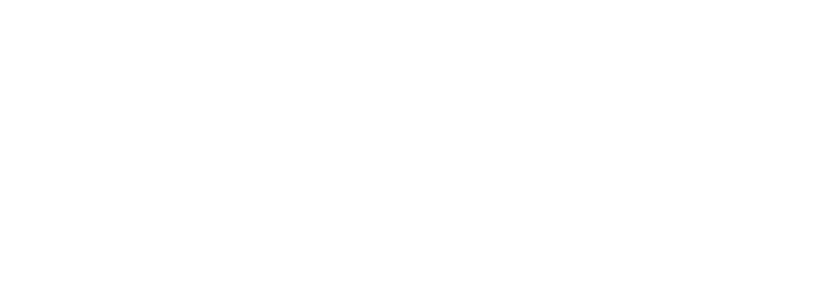
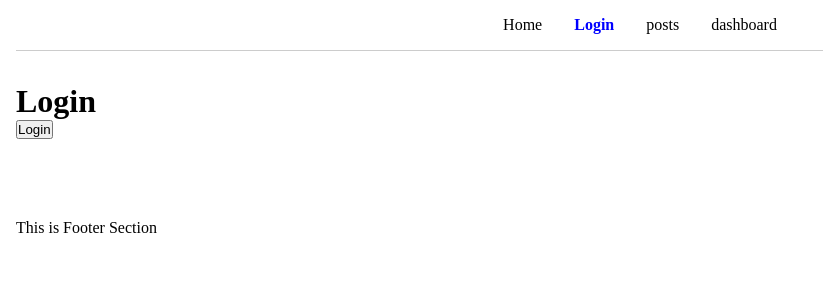
Before and after one commit to elhamgholami1995/react-router-DOM, a React (Vite) app: page /app/login in a window 1280 px wide. Before the commit this address had no page. Shown: the top 300 px of the page, without its empty margins (0-823 px from the left). Built offline with nearby package versions, Linux system fonts and the light colour scheme.

Commit message:
navigate user with usenavigate()

```diff
--- a/src/App.jsx
+++ b/src/App.jsx
@@ -8,6 +8,7 @@
 import Profile from "./components/Profile";
 import Payment from "./components/Payment";
 import Post from "./components/post";
+import Login from "./components/Login";
 
 function App() {
   return (
@@ -15,6 +16,7 @@
       <Routes>
         <Route path="/app" element={<Layout />}>
           <Route index element={<Home />} />
+          <Route path="login" element={<Login />} />
           <Route path="posts/:id" element={<Post />} />
           <Route path="posts" element={<Posts />} />
           <Route path="dashboard" element={<Dashboard />}>
--- a/src/components/AppNav.jsx
+++ b/src/components/AppNav.jsx
@@ -7,6 +7,11 @@
         <li>
           <NavLink end to="/app">
             Home
+          </NavLink>
+        </li>
+        <li>
+          <NavLink end to="Login">
+            Login
           </NavLink>
         </li>
         <li>
--- /dev/null
+++ b/src/components/Login.jsx
@@ -0,0 +1,19 @@
+import { useNavigate } from "react-router-dom";
+
+function Login() {
+  const navigate = useNavigate();
+  const handleSubmit = (e) => {
+    e.preventDefault();
+    navigate("/app/dashboard", { replace: true });
+  };
+  return (
+    <div>
+      <h1>Login</h1>
+      <form onSubmit={handleSubmit}>
+        <button>Login</button>
+      </form>
+    </div>
+  );
+}
+
+export default Login;
```
